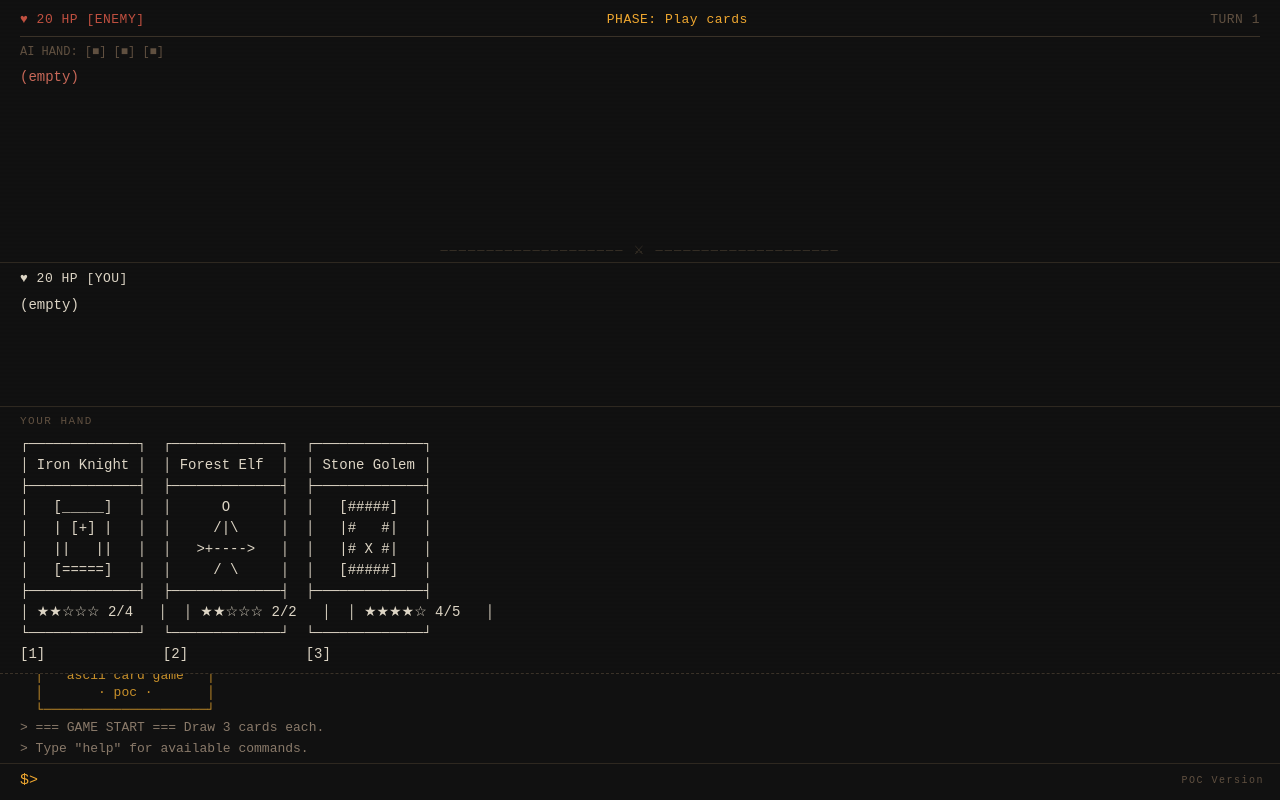
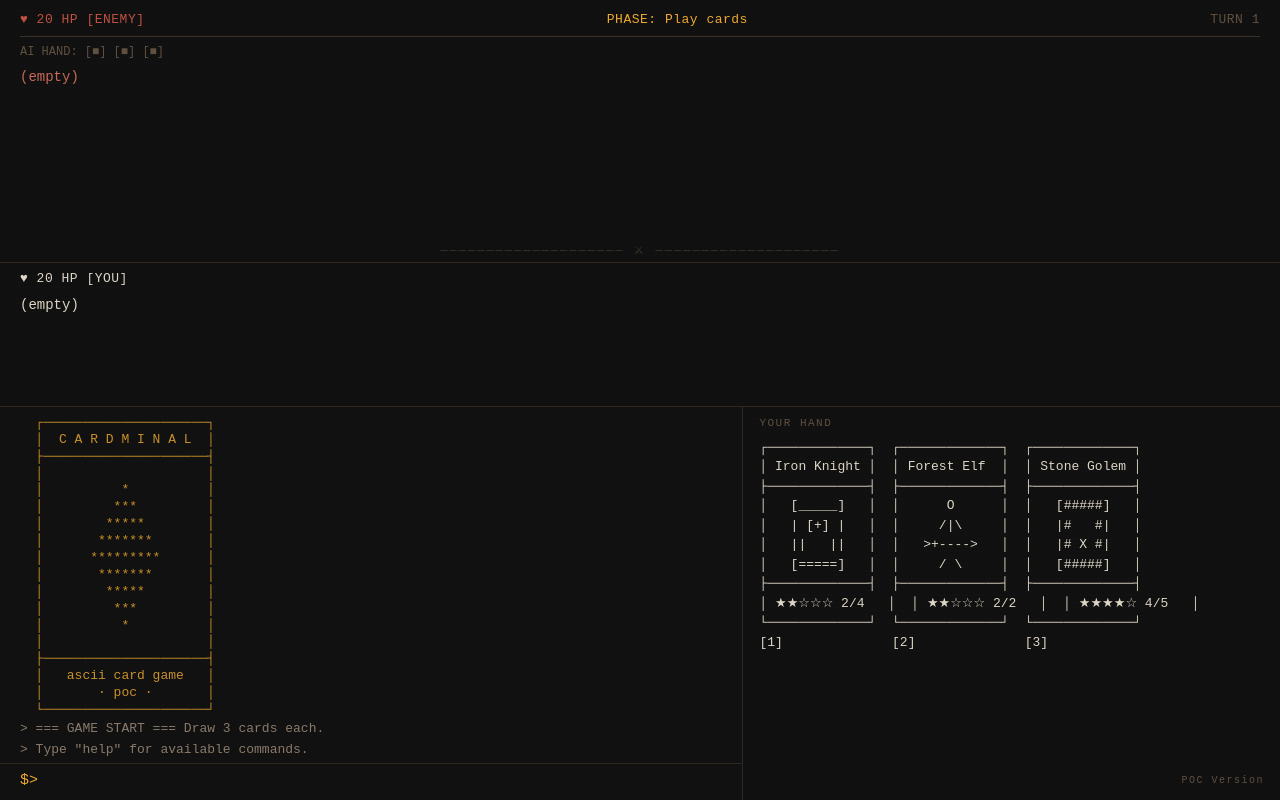
Before and after one commit to cgdsyldrm/ascii-card-game, a website with bundled scripts: page index.html in a window 1280 px wide. Built offline with nearby package versions, Linux system fonts and the light colour scheme.

Commit message:
feat: hand panel moved to right column beside terminal

```diff
--- a/index.html
+++ b/index.html
@@ -29,19 +29,22 @@
     <pre id="player-board" class="board">(empty)</pre>
   </div>
 
-  <!-- ── Hand ───────────────────────────────────────────── -->
-  <div id="hand-panel">
-    <div class="dim hand-label">YOUR HAND</div>
-    <pre id="player-hand" class="board hand-board">(empty)</pre>
-  </div>
+  <!-- ── Bottom row: terminal (left) + hand (right) ───── -->
+  <div id="bottom-row">
 
-  <!-- ── Terminal log + input ───────────────────────────── -->
-  <div id="terminal-panel">
-    <div id="game-log"></div>
-    <div id="cmd-line">
-      <span class="prompt">$&gt;</span>
-      <input id="cmd" type="text" autocomplete="off" spellcheck="false" autofocus>
+    <div id="terminal-panel">
+      <div id="game-log"></div>
+      <div id="cmd-line">
+        <span class="prompt">$&gt;</span>
+        <input id="cmd" type="text" autocomplete="off" spellcheck="false" autofocus>
+      </div>
     </div>
+
+    <div id="hand-panel">
+      <div class="dim hand-label">YOUR HAND</div>
+      <pre id="player-hand" class="hand-board">(empty)</pre>
+    </div>
+
   </div>
 
   <!-- ── Game over overlay ──────────────────────────────── -->
--- a/style.css
+++ b/style.css
@@ -81,27 +81,38 @@ body {
   letter-spacing: 0.5px;
 }
 
-/* ── Hand panel (fixed height, scrollable) ──────────────── */
+/* ── Bottom row ─────────────────────────────────────────── */
+#bottom-row {
+  flex: 1;
+  display: flex;
+  flex-direction: row;
+  overflow: hidden;
+  min-height: 0;
+}
+
+/* ── Hand panel (right column) ──────────────────────────── */
 #hand-panel {
-  flex: 0 0 auto;
+  flex: 0 0 42%;
   display: flex;
   flex-direction: column;
-  padding: 6px 20px 4px;
-  border-bottom: 1px dashed #3a3228;
+  padding: 8px 16px 8px;
+  overflow: hidden;
+  border-left: 1px solid #2e2820;
 }
 
 .hand-label {
   font-size: 11px;
   letter-spacing: 1.5px;
-  margin-bottom: 4px;
+  margin-bottom: 6px;
+  flex-shrink: 0;
 }
 
 .hand-board {
+  flex: 1;
   overflow-x: auto;
   overflow-y: hidden;
   white-space: pre;
   font-size: 13px;
-  padding-bottom: 4px;
 }
 
 .hand-board::-webkit-scrollbar { height: 3px; }
@@ -120,13 +131,13 @@ body {
   color: #c86858;
 }
 
-/* ── Terminal panel ─────────────────────────────────────── */
+/* ── Terminal panel (left column) ───────────────────────── */
 #terminal-panel {
   flex: 1;
   display: flex;
   flex-direction: column;
   overflow: hidden;
-  min-height: 0;
+  min-width: 0;
   background: #111;
 }
 
```
